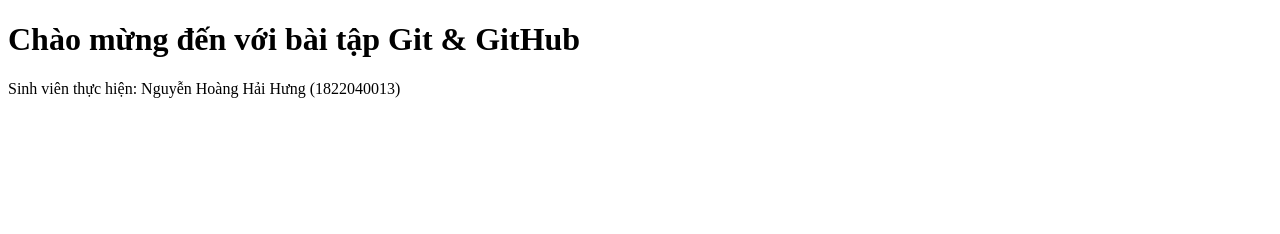
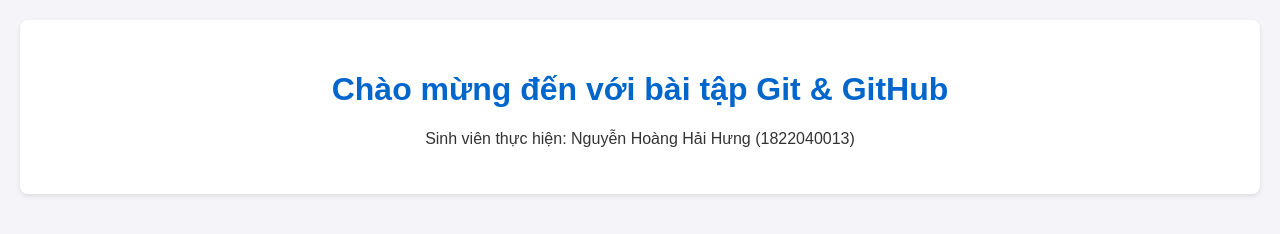
Before and after one commit to hungnguyen-112/ThucHanhGit_1822040013, a plain HTML site: page index.html in a window 1280 px wide. Drawn offline with Linux system fonts and the light colour scheme.

Commit message:
feat: Thêm file style.css và liên kết giao diện cho trang web

```diff
--- a/index.html
+++ b/index.html
@@ -4,6 +4,7 @@
     <meta charset="UTF-8">
     <meta name="viewport" content="width=device-width, initial-scale=1.0">
     <title>Thực Hành Git - 1822040013</title>
+    <link rel="stylesheet" href="style.css">
 </head>
 <body>
     <header>
--- /dev/null
+++ b/style.css
@@ -0,0 +1,19 @@
+body {
+    font-family: Arial, sans-serif;
+    background-color: #f4f4f9;
+    color: #333;
+    margin: 0;
+    padding: 20px;
+    text-align: center;
+}
+
+header {
+    background: #ffffff;
+    padding: 30px;
+    border-radius: 8px;
+    box-shadow: 0 2px 5px rgba(0,0,0,0.1);
+}
+
+h1 {
+    color: #0066cc;
+}
```
